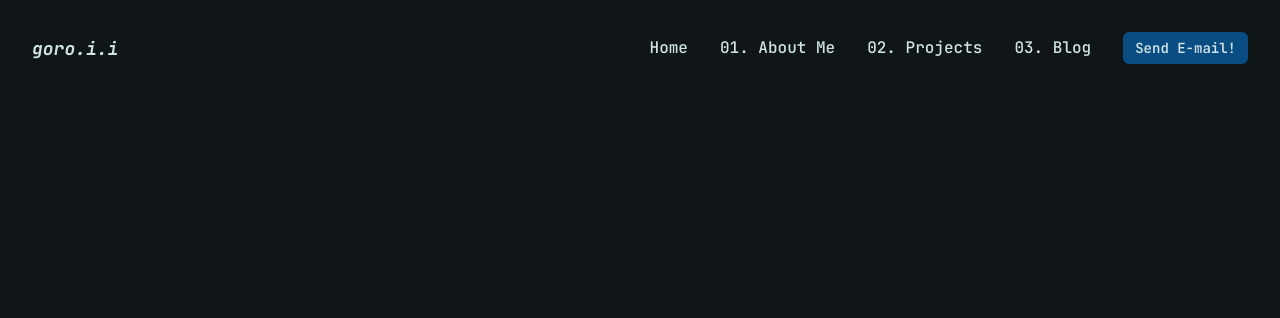
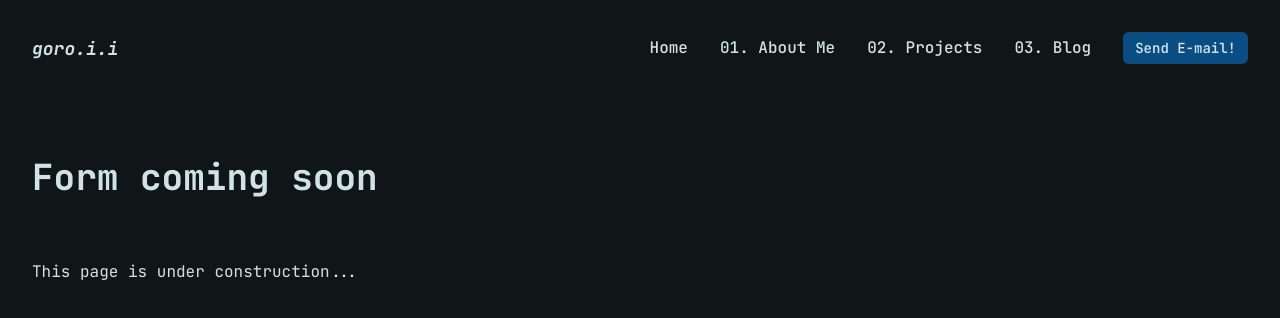
Before and after one commit to dryutsun/portfolio-website, a React (Create React App) app: page /contact in a window 1280 px wide. Shown: the top 318 px of the page. Built offline with nearby package versions, Linux system fonts and the light colour scheme.

Commit message:
feat(about.js): added socials, fixed header link to point to component 404

```diff
--- a/src/App.js
+++ b/src/App.js
@@ -1,13 +1,11 @@
-import logo from "./logo.svg";
 import "./App.css";
-import { VStack, Flex, Heading } from "@chakra-ui/react";
 import NavBar from "./components/Header";
-import IndexPage from "./components/IndexPage";
 import About from "./components/pages/About";
 import Projects from "./components/pages/Projects";
-import { BrowserRouter as Router, Routes, Route, Link } from "react-router-dom";
+import { Routes, Route } from "react-router-dom";
 import Blog from "./components/pages/Blog";
 import AboutMe from "./components/pages/AboutMe"
+import Contact from "./components/pages/Contacts";
 function App() {
   return (
     <>
@@ -17,6 +15,7 @@ function App() {
         <Route path="/about" element={<AboutMe />} />
         <Route path="/projects" element={<Projects />} />
         <Route path="/blog" element={<Blog />} />
+        <Route path="/contact" element={<Contact />} />
       </Routes>
     </>
   );
--- a/src/components/pages/About.js
+++ b/src/components/pages/About.js
@@ -1,5 +1,4 @@
 import {
-  chakra,
   List,
   ListItem,
   ListIcon,
@@ -14,7 +13,8 @@ import {
   useMediaQuery,
 } from "@chakra-ui/react";
 import { IoLogoJavascript } from "react-icons/io";
-import { FaReact, FaNodeJs } from "react-icons/fa";
+import { FaReact, FaNodeJs, FaLinkedin } from "react-icons/fa";
+import { BsGithub} from 'react-icons/bs'
 import { SiExpress, SiMongodb, SiPostgresql } from "react-icons/si";
 
 const About = () => {
@@ -41,13 +41,25 @@ const About = () => {
             and{" "}
             <Link
               color={["primary.500"]}
-              href="mailto:goro-dev@gmail.com"
+              href="mailto:goro-development@gmail.com"
               isExternal
             >
               working for you
             </Link>
             .
           </Text>
+          <List spacing={4}>
+          <ListItem>
+            <Link href="https://www.linkedin.com/in/goroikedaiyeki/">
+            <ListIcon as={FaLinkedin} color="#0077b5" md="in" p={1} w={8} h={8} />
+            </Link>
+            <Link href="https://github.com/dryutsun">
+            <ListIcon as={BsGithub} bg="#211F1F" color="#FFFFFF" md="in" p={1} w={8} h={8}  borderRadius="100%"/>
+            </Link>
+              <Text color={["primary.400"]}>
+              </Text>
+          </ListItem>
+          </List>
         </VStack>
 
         <Center height="50vh">
--- a/src/components/pages/Contacts.js
+++ b/src/components/pages/Contacts.js
@@ -0,0 +1,40 @@
+import {
+  HStack,
+  Center,
+  Text,
+  Heading,
+  Container,
+  VStack,
+  Flex,
+} from "@chakra-ui/react";
+
+const Contact = () => {
+  return (
+    <Container maxWidth="container.xl" padding={0}>
+      <Flex h="100vh" py={0}>
+        <VStack
+          w="70%"
+          h="full"
+          p={8}
+          spacing={8}
+          alignItems="flex-start"
+          bg="primary.600"
+        >
+          <HStack>
+            <Center h="100px">
+              <Heading color={["primary.400"]} m={0}>
+                Form coming soon
+              </Heading>
+            </Center>
+          </HStack>
+          <Text color={["primary.400"]}>
+            {" "}
+            This page is under construction...
+          </Text>
+        </VStack>
+      </Flex>
+    </Container>
+  );
+};
+
+export default Contact;
--- a/src/content/ProjectPosts.js
+++ b/src/content/ProjectPosts.js
@@ -30,7 +30,7 @@ export const ProjectPosts = [
     title: "Watch Codeo",
     date: "Winter 2021",
     img: img3,
-    gh_url: "https://github.com/dryutsun/timemapclone",
+    gh_url: "https://github.com/jmeier2715/bingbong-client",
     deploy_url: "https://watchcodeo.herokuapp.com/",
     stack: "MongoDb, Express, React, Node.js",
     tags: "#JS, #PEN, #OSINT",
```
